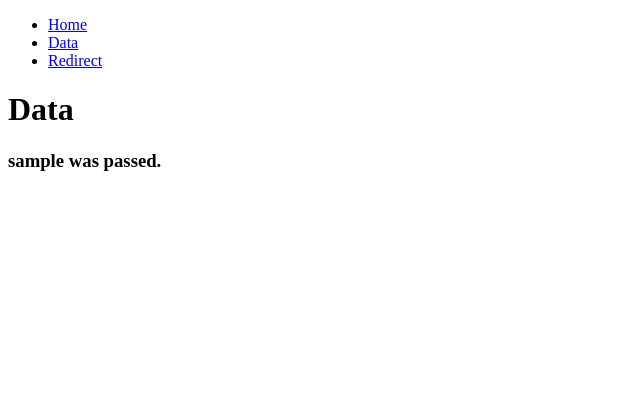
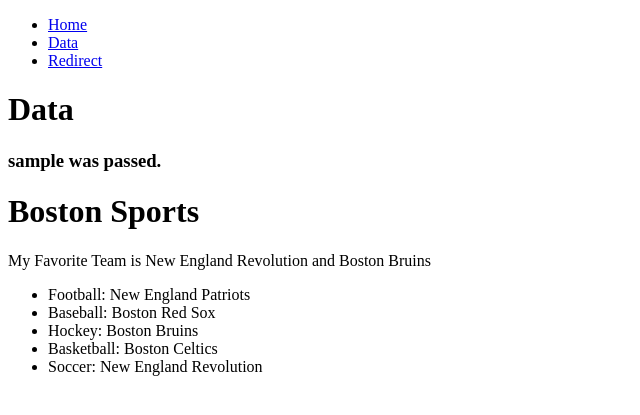
Before and after one commit to dragonr23/basic_flask, a Flask app: a page that uses app/templates/data.html in a window 1280 px wide. Shown: the top 415 px of the page, without its empty margins (0-640 px from the left). Run offline with Flask 2, Linux system fonts and the light colour scheme.

Commit message:
Added a list using python and flask

```diff
--- a/app/routes.py
+++ b/app/routes.py
@@ -19,7 +19,15 @@ def index():
     return render_template('index.html',name=n, names=names, flag=None)
 @app.route('/data/<name>',methods=['GET', 'POST'])
 def pageData(name=''):
-    return render_template('data.html', name=name)
+
+    sports = {
+    'football': 'New England Patriots',
+    'baseball': 'Boston Red Sox',
+    'hockey': 'Boston Bruins',
+    'basketball': 'Boston Celtics',
+    'soccer': 'New England Revolution'
+    }
+    return render_template('data.html', name=name, sports=sports)
 
 @app.route('/go_home')
 def go_home():
--- a/app/templates/data.html
+++ b/app/templates/data.html
@@ -1,9 +1,20 @@
 {% extends 'base.html' %}
 
-
+<!-- you can perform functions but cant create funcs in jonja -->
 {% block content %}
 
   <h1>Data</h1>
   <h3>{{ name }} was passed.</h3>
 
+  <h1>Boston Sports</h1>
+
+  <p>My Favorite Team is {{ sports['soccer'] }} and {{ sports.hockey }}</p>
+
+  <ul>
+    {% for k, v in sports.items()%}
+    <li>{{k.title()}}: {{v}}</li>
+
+    {% endfor %}
+  </ul>
+
 {% endblock %}
```
